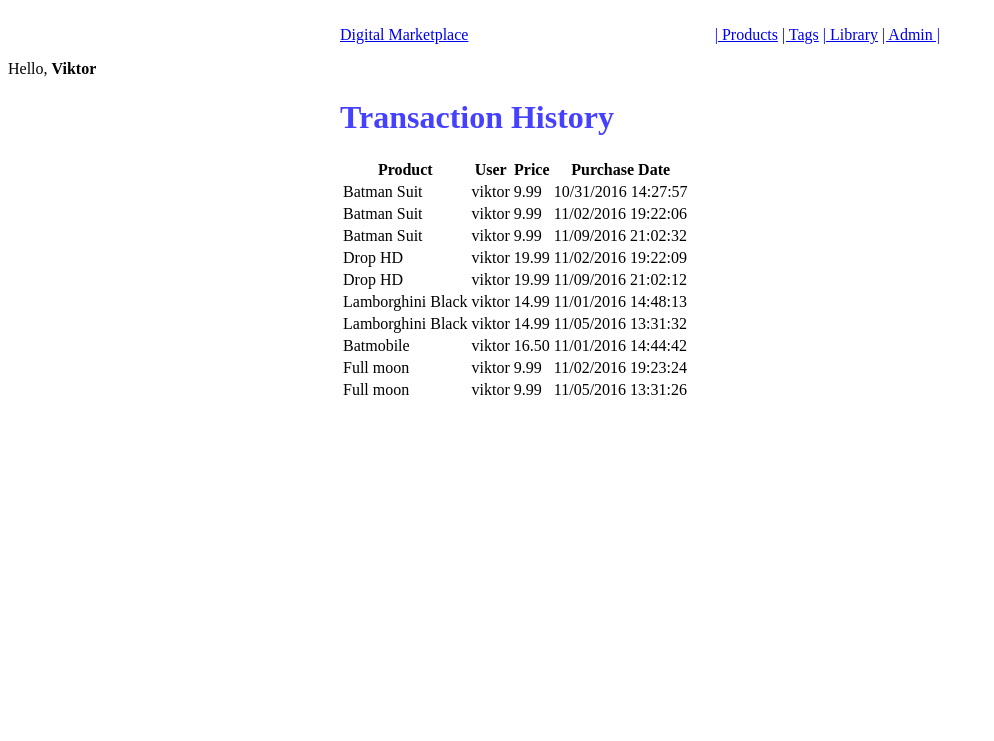
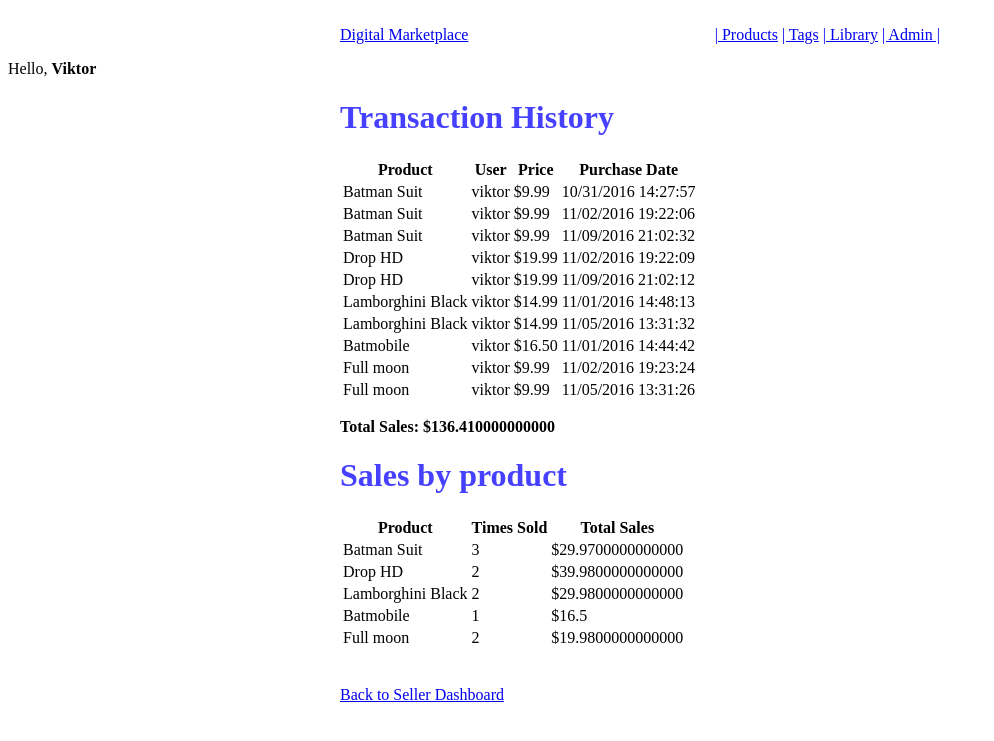
Before and after one commit to mako101-public-repos/digitalmarket, a Django app: page /seller/transactions/ in a window 1280 px wide. Shown: the top 741 px of the page, without its empty margins (0-994 px from the left). Run offline with Django 3.2, Linux system fonts and the light colour scheme; a user stored in the database is signed in; data comes from the database, SQL or seed files in the repository; both versions use the stored data as it was after the commit; parts of the project's set-up code (start-up, migrations or seed data) failed here and were passed over; some libraries are stand-ins or nearby versions.

Commit message:
Sales by product breakdown

```diff
--- /dev/null
+++ b/foo.py
@@ -0,0 +1,6 @@
+d = (
+    ('a', 1), ('b', 2), ('c', 3)
+)
+
+for x, y in d:
+    print(x,y)
--- a/sellers/mixins.py
+++ b/sellers/mixins.py
@@ -42,7 +42,6 @@ class SellerAccountMixin(LoginRequiredMixin, object):
         today_min = d.datetime.combine(today, d.time.min)
         today_max = d.datetime.combine(today, d.time.max)
         print(today, today_min, today_max)
-        products = self.get_products()[:5]
         transactions_today = self.get_transactions().filter(timestamp__range=(today_min, today_max))
         return transactions_today
 
@@ -54,14 +53,17 @@ class SellerAccountMixin(LoginRequiredMixin, object):
     def get_all_sales(self):
         return self.get_sales(self.get_transactions())
 
-    def get_todays_sales(self):
+    def get_sales_today(self):
         return self.get_sales(self.get_transactions_today())
 
     def get_sales_by_product(self):
-        sales_by_product = {}
+        sales_by_product = []
         for product in self.get_products():
-            transactions = Transaction.objects.filter(product=product)
-            total_sales = transactions.aggregate(Sum('price'))
+            product_transactions = Transaction.objects.filter(product=product)
+            sales_count = product_transactions.count()
+            total_sales = product_transactions.aggregate(Sum('price'))
             total_sales = total_sales['price__sum']
-            sales_by_product[str(product)] = total_sales
+            if sales_count > 0:
+                product_stats = (product.title, sales_count, total_sales)
+                sales_by_product.append(product_stats)
         return sales_by_product
--- a/sellers/views.py
+++ b/sellers/views.py
@@ -30,6 +30,13 @@ class SellerTransactionList(SellerAccountMixin, ListView):
         transactions = self.get_transactions()
         return transactions
 
+    def get_context_data(self, **kwargs):
+        context = super(SellerTransactionList, self).get_context_data(**kwargs)
+        context['total_sales'] = self.get_all_sales()
+        context['sales_by_product'] = self.get_sales_by_product()
+        context['sales_by_product'] = self.get_sales_by_product()
+        return context
+
 
 class SellerDashboard(SellerAccountMixin, FormMixin, View):
     form_class = NewSellerForm
@@ -58,14 +65,19 @@ class SellerDashboard(SellerAccountMixin, FormMixin, View):
             if account.active:
                 # get all seller's products and all transactions involving these products
                 products = self.get_products()[:5]
-                recent_transactions = self.get_transactions().order_by('-timestamp').exclude(
-                    pk__in=self.get_transactions_today())[:5]
 
                 # rewrite this as a dictionary: context = {}
-                context['title'] = 'Seller Dashboard'
-                context['products'] = products
-                context['transactions_today'] = self.get_transactions_today()
-                context['recent_transactions'] = self.get_recent_transactions(5)
+                context = {
+                    'title': 'Seller Dashboard',
+                    'products': products,
+                    'transactions_today': self.get_transactions_today(),
+                    'sales_today': self.get_sales_today(),
+                    'recent_transactions': self.get_recent_transactions(5)
+                    }
+                # context['title'] = 'Seller Dashboard'
+                # context['products'] = products
+                # context['transactions_today'] = self.get_transactions_today()
+                # context['recent_transactions'] = self.get_recent_transactions(5)
             # i.e. if not approved
             else:
                 context['title'] = 'Account Pending Approval'
--- a/templates/sellers/dashboard.html
+++ b/templates/sellers/dashboard.html
@@ -42,6 +42,8 @@
             {% if transactions_today %}
                 <h2>Today's Sales</h2>
                 {% include 'sellers/transaction_list_snippet.html' with transaction_list=transactions_today time='detailed' %}
+
+                <p><strong>Total Sales Todays: ${{ sales_today }}</strong></p>
                 <br>
             {% endif %}
 
@@ -49,7 +51,7 @@
             {% include 'sellers/transaction_list_snippet.html' with transaction_list=recent_transactions  time='since' %}
 
             <p>
-                <a href="{% url 'sellers:transactions' %}">Full Transaction History</a>
+                <a href="{% url 'sellers:transactions' %}">Transaction History and Sales Breakdown</a>
             </p>
         </div>
     {% endif %}
--- /dev/null
+++ b/templates/sellers/sales_by_product_snippet.html
@@ -0,0 +1,17 @@
+<table>
+    <thead>
+        <th>Product</th>
+        <th>Times Sold</th>
+        <th>Total Sales</th>
+    </thead>
+    <tbody>
+    {% for stat in sales_by_product %}
+    <tr>
+        {# This is super-pants :( #}
+        <td>{{ stat.0 }}</td>
+        <td>{{ stat.1 }}</td>
+        <td>${{ stat.2 }}</td>
+    </tr>
+    {%  endfor %}
+    </tbody>
+</table>
--- a/templates/sellers/transaction_list_snippet.html
+++ b/templates/sellers/transaction_list_snippet.html
@@ -10,7 +10,7 @@
     <tr>
         <td>{{ t.product }}</td>
         <td>{{ t.user }}</td>
-        <td>{{ t.price }}</td>
+        <td>${{ t.price }}</td>
         {% if time == 'since' %}
             <td>{{ t.timestamp|timesince }}</td>
         {% elif time == 'detailed' %}
--- a/templates/sellers/transaction_list_view.html
+++ b/templates/sellers/transaction_list_view.html
@@ -2,8 +2,22 @@
 
 {% block content %}
 
-<h1>Transaction History</h1>
+{#    <div class="pull-left col-primary">#}
 
-    {% include 'sellers/transaction_list_snippet.html' with transaction_list=object_list time='detailed' %}
+        <h1>Transaction History</h1>
 
+            {% include 'sellers/transaction_list_snippet.html' with transaction_list=object_list time='detailed' %}
+
+        <p><strong>Total Sales: ${{ total_sales }}</strong></p>
+
+{#    </div>#}
+
+{#    <div class="pull-right col-sidebar">#}
+        <h1>Sales by product</h1>
+
+            {% include 'sellers/sales_by_product_snippet.html' %}
+
+{#    </div>#}
+        <br><br>
+        <a href="{% url 'sellers:dashboard' %}">Back to Seller Dashboard</a>
 {% endblock %}
```
Also changed, not shown: db.sqlite3.
